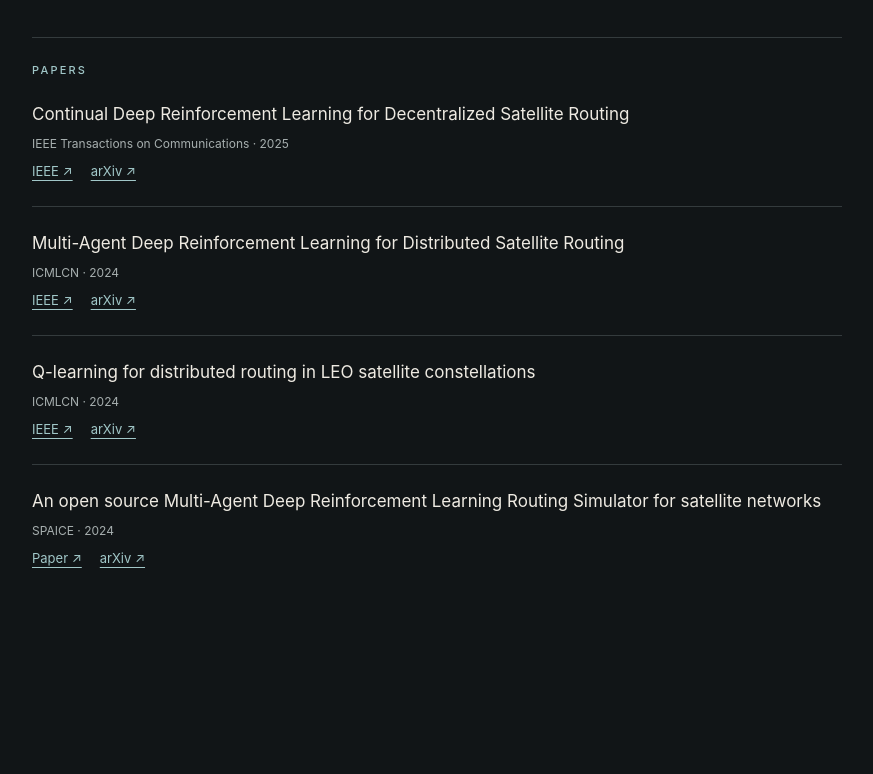
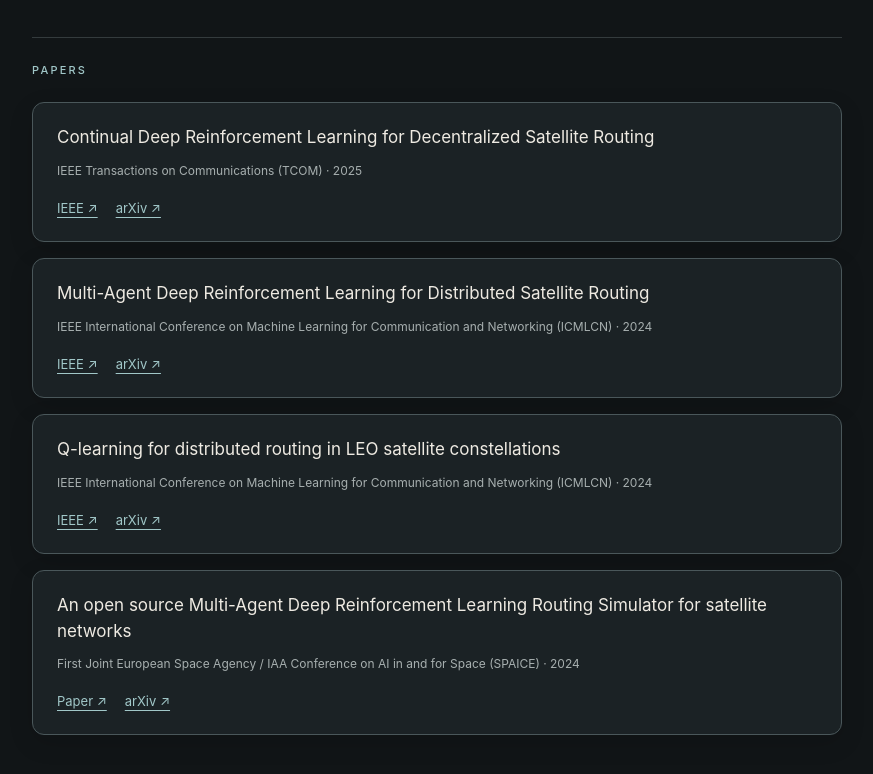
Before and after one commit to Fedeloz/Fedeloz.github.io, a plain HTML site: page research/tcom/index.html in a window 1280 px wide. Shown: the part 2169-2943 px from the top of the page, without its empty margins (203-1076 px from the left). Before the commit the page ends 2786 px from the top, so only its background shows below. Drawn offline with Linux system fonts and the light colour scheme; no server answers.

Commit message:
Group each routing paper in a card with full venue names

```diff
--- a/research/tcom/index.html
+++ b/research/tcom/index.html
@@ -6,7 +6,7 @@
   <title>Continual Deep Reinforcement Learning · Satellite Routing</title>
   <meta name="description" content="Continual deep reinforcement learning for decentralized satellite routing. Animation, abstract, papers, and open-source simulator.">
   <link rel="icon" href="assets/favicon.svg" type="image/svg+xml">
-  <link rel="stylesheet" href="styles.css?v=repo-card-2">
+  <link rel="stylesheet" href="styles.css?v=paper-cards-1">
 </head>
 <body>
   <main>
@@ -87,10 +87,10 @@
     <section class="papers" aria-labelledby="papers-title">
       <h2 id="papers-title">Papers</h2>
       <ul class="paper-list">
-        <li><h3>Continual Deep Reinforcement Learning for Decentralized Satellite Routing</h3><p class="paper-venue">IEEE Transactions on Communications · 2025</p><div class="paper-links"><a href="https://doi.org/10.1109/TCOMM.2025.3562522">IEEE ↗</a><a href="https://arxiv.org/abs/2405.12308">arXiv ↗</a></div></li>
-        <li><h3>Multi-Agent Deep Reinforcement Learning for Distributed Satellite Routing</h3><p class="paper-venue">ICMLCN · 2024</p><div class="paper-links"><a href="https://doi.org/10.1109/ICMLCN59089.2024.10624767">IEEE ↗</a><a href="https://arxiv.org/abs/2402.17666">arXiv ↗</a></div></li>
-        <li><h3>Q-learning for distributed routing in LEO satellite constellations</h3><p class="paper-venue">ICMLCN · 2024</p><div class="paper-links"><a href="https://doi.org/10.1109/ICMLCN59089.2024.10624807">IEEE ↗</a><a href="https://arxiv.org/abs/2306.01346">arXiv ↗</a></div></li>
-        <li><h3>An open source Multi-Agent Deep Reinforcement Learning Routing Simulator for satellite networks</h3><p class="paper-venue">SPAICE · 2024</p><div class="paper-links"><a href="https://doi.org/10.5281/zenodo.13885645">Paper ↗</a><a href="https://arxiv.org/abs/2407.11047">arXiv ↗</a></div></li>
+        <li><h3>Continual Deep Reinforcement Learning for Decentralized Satellite Routing</h3><p class="paper-venue">IEEE Transactions on Communications (TCOM) · 2025</p><div class="paper-links"><a href="https://doi.org/10.1109/TCOMM.2025.3562522">IEEE ↗</a><a href="https://arxiv.org/abs/2405.12308">arXiv ↗</a></div></li>
+        <li><h3>Multi-Agent Deep Reinforcement Learning for Distributed Satellite Routing</h3><p class="paper-venue">IEEE International Conference on Machine Learning for Communication and Networking (ICMLCN) · 2024</p><div class="paper-links"><a href="https://doi.org/10.1109/ICMLCN59089.2024.10624767">IEEE ↗</a><a href="https://arxiv.org/abs/2402.17666">arXiv ↗</a></div></li>
+        <li><h3>Q-learning for distributed routing in LEO satellite constellations</h3><p class="paper-venue">IEEE International Conference on Machine Learning for Communication and Networking (ICMLCN) · 2024</p><div class="paper-links"><a href="https://doi.org/10.1109/ICMLCN59089.2024.10624807">IEEE ↗</a><a href="https://arxiv.org/abs/2306.01346">arXiv ↗</a></div></li>
+        <li><h3>An open source Multi-Agent Deep Reinforcement Learning Routing Simulator for satellite networks</h3><p class="paper-venue">First Joint European Space Agency / IAA Conference on AI in and for Space (SPAICE) · 2024</p><div class="paper-links"><a href="https://doi.org/10.5281/zenodo.13885645">Paper ↗</a><a href="https://arxiv.org/abs/2407.11047">arXiv ↗</a></div></li>
       </ul>
     </section>
   </main>
--- a/research/tcom/styles.css
+++ b/research/tcom/styles.css
@@ -226,8 +226,10 @@ video:-webkit-full-screen { width: 100%; height: 100%; max-width: none; max-heig
 .research-repo-card:hover { color: #f6f0e6; }
 .papers { max-width: 810px; margin: 40px auto 0; border-top: 1px solid var(--line); padding-top: 25px; }
 .papers h2 { font: 500 11px -apple-system, BlinkMacSystemFont, "Segoe UI", sans-serif; letter-spacing: .2em; text-transform: uppercase; color: var(--accent); margin: 0 0 25px; }
-.paper-list { list-style: none; padding: 0; margin: 0; }
-.paper-list li + li { margin-top: 24px; padding-top: 24px; border-top: 1px solid var(--line); }
-.paper-list h3 { font-size: 17px; line-height: 1.5; font-weight: 400; margin: 0 0 6px; }
-.paper-venue { font-size: 12px; color: var(--muted); margin: 0 0 6px; }
+.paper-list { display: grid; gap: 16px; list-style: none; padding: 0; margin: 0; }
+.paper-list li { padding: 22px 24px; border: 1px solid #4a575a; border-radius: 12px; background: #1b2225; box-shadow: 0 8px 24px #0002; }
+.paper-list h3 { font-size: 17px; line-height: 1.5; font-weight: 400; margin: 0 0 10px; }
+.paper-venue { font-size: 12px; color: var(--muted); margin: 0 0 16px; line-height: 1.7; }
 .paper-links { display: flex; flex-wrap: wrap; gap: 18px; font-size: 13px; }
+
+@media (max-width: 650px) { .paper-list li { padding: 18px; } }
```
